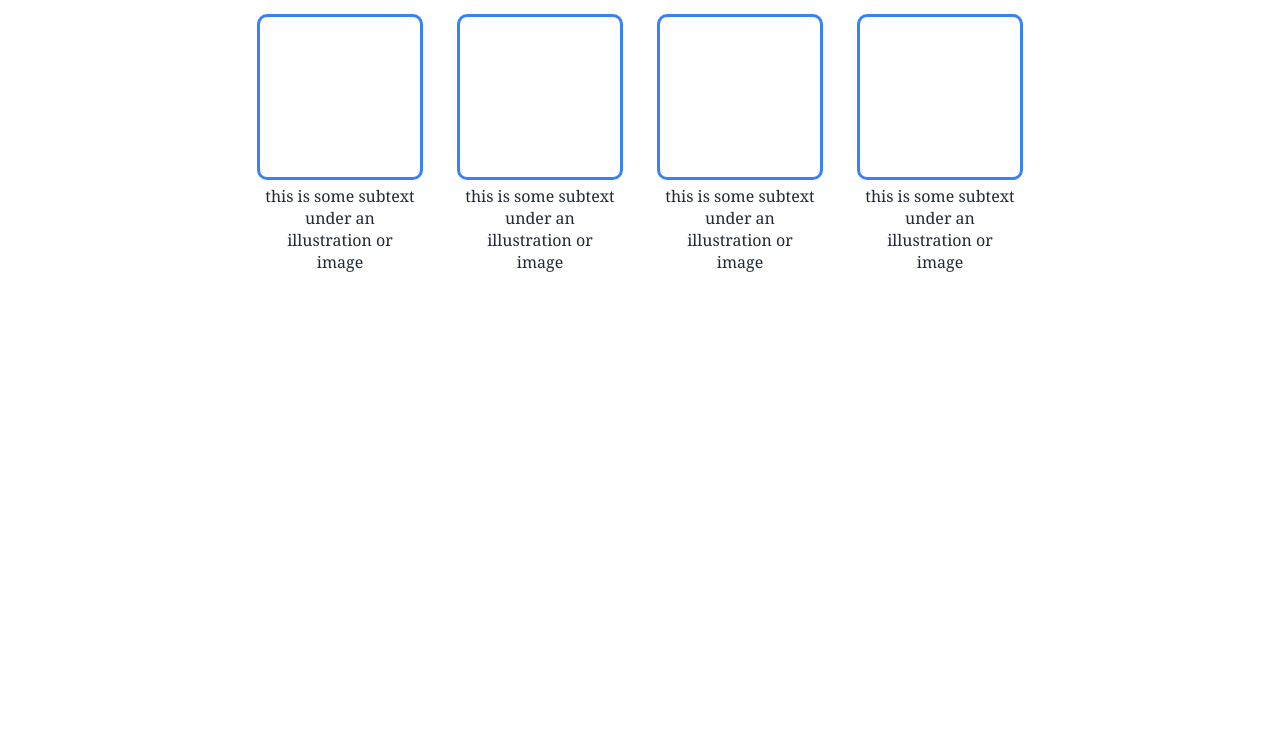
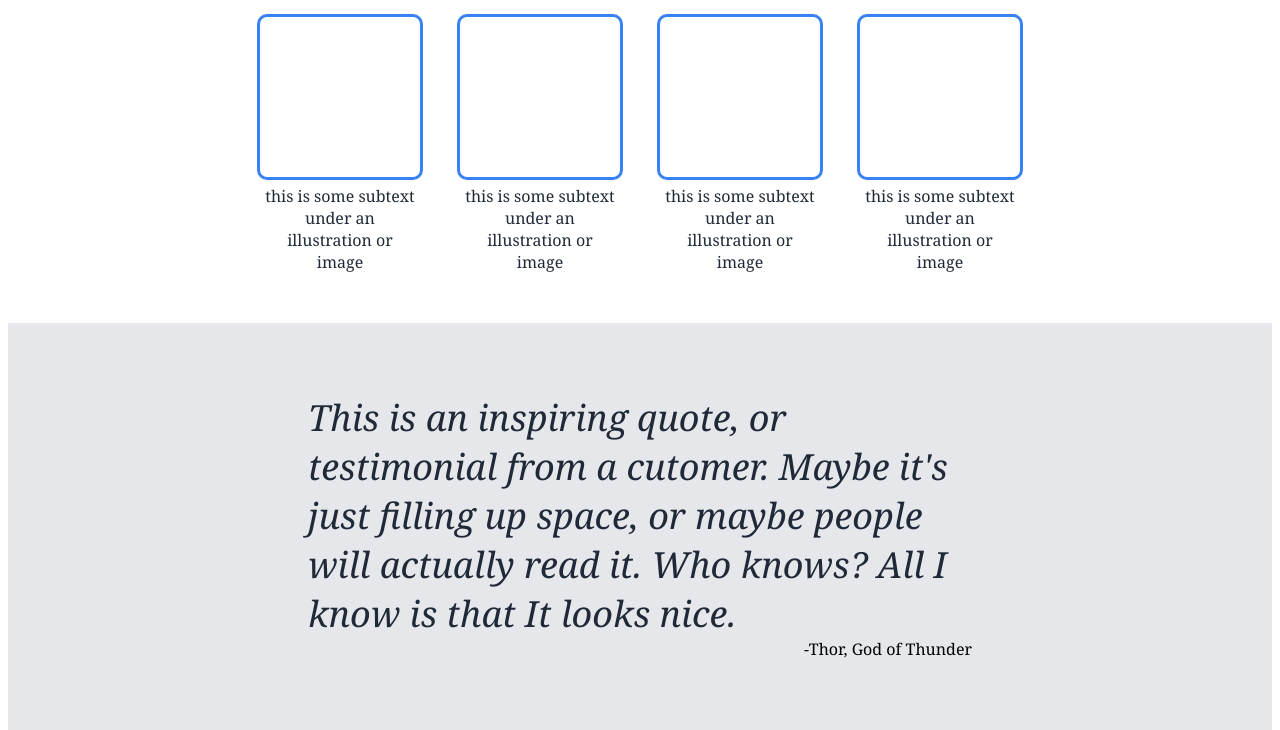
Before and after one commit to patriciavnencakova/landing-page, a plain HTML site: page index.html in a window 1280 px wide. Shown: the part 526-1256 px from the top of the page. Before the commit the page ends 816 px from the top, so only its background shows below. Drawn offline with Linux system fonts and the light colour scheme.

Commit message:
Add 'Inspiring quote' part

```diff
--- a/index.html
+++ b/index.html
@@ -53,6 +53,9 @@
         </div>
 
         <div class="middle-2">
+            <div class="quote">This is an inspiring quote, or testimonial from a cutomer. Maybe it's just filling up space, or maybe
+                people will actually read it. Who knows? All I know is that It looks nice.</div>
+            <div class="author">-Thor, God of Thunder</div>
 
         </div>
 
--- a/styles.css
+++ b/styles.css
@@ -31,6 +31,11 @@
     text-decoration: none;
     font-size: 18px;
     color: #E5E7EB;
+}
+
+.content {
+    display: flex;
+    flex-direction: column;
 }
 
 .top {
@@ -86,6 +91,7 @@
 .middle-1 {
     display: flex;
     flex-direction: column;
+    padding: 50px;
 }
 
 .randoms {
@@ -100,14 +106,13 @@
     align-items: center;
     font-size: 36px;
     color: #1F2937;
-    padding: 40px;
+    padding-bottom: 30px;
 }
 
 .random {
     display: flex;
     flex-direction: column;
     width: 150px;
-    height: 150px;
     align-items: center;
     gap: 5px;
 }
@@ -122,3 +127,22 @@
     color: #1F2937;
     text-align: center;
 }
+
+.middle-2 {
+    padding: 70px;
+    background-color: #E5E7EB;
+}
+
+.quote {
+    font-size: 36px;
+    color: #1F2937;
+    margin-left: 230px;
+    margin-right: 230px;
+    text-align: left;
+    font-style: italic;
+}
+
+ .author {
+    text-align: right;
+    margin-right: 230px;
+}
```
